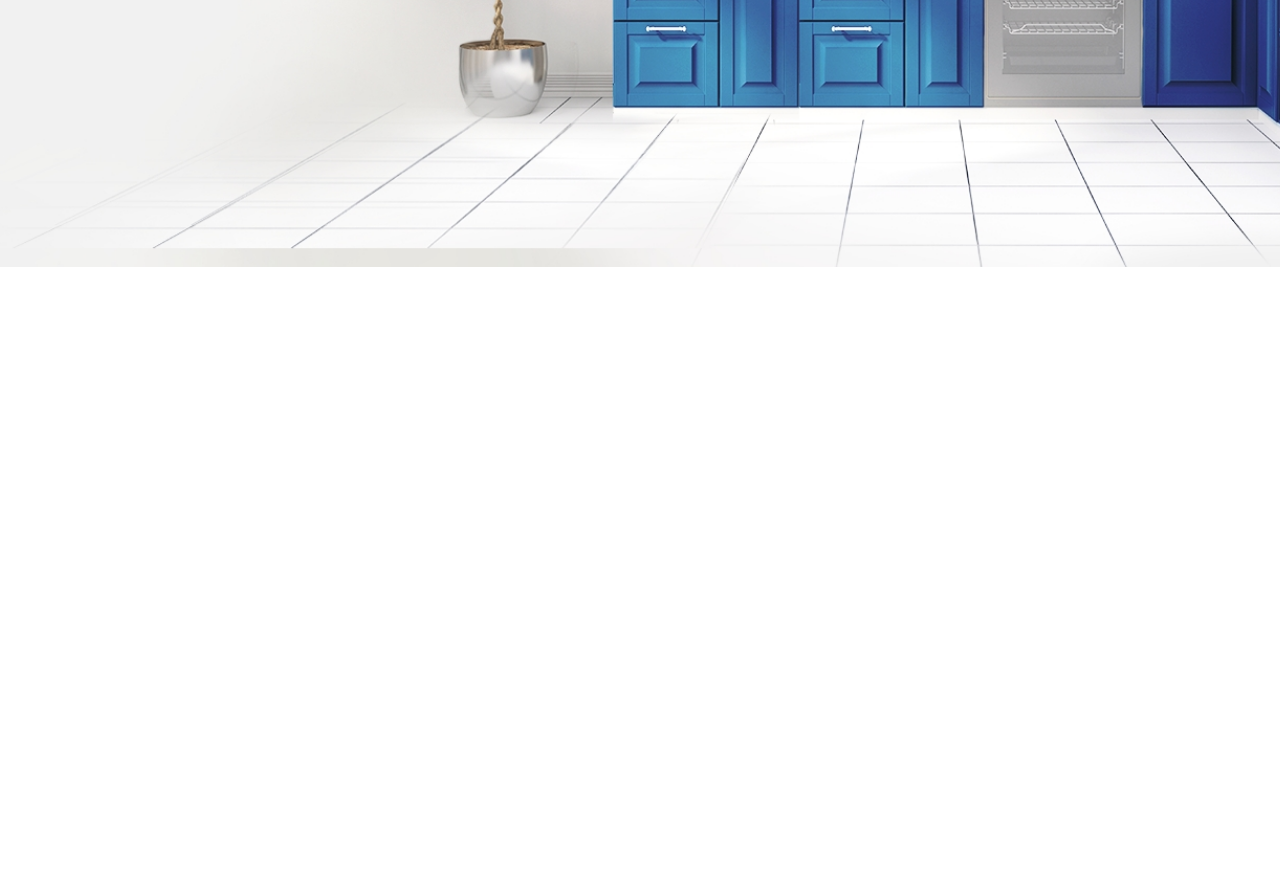
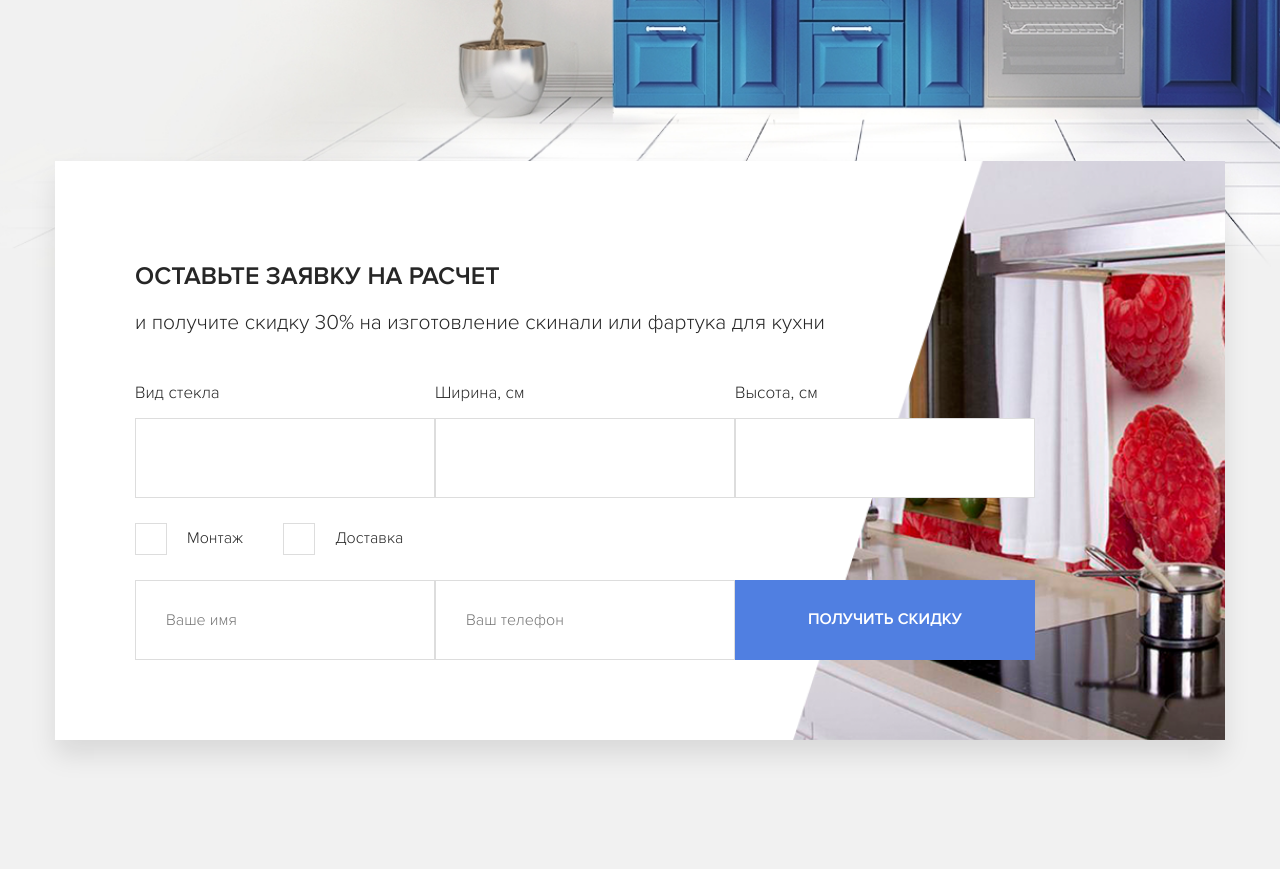
Before and after one commit to def9107/skinali, a plain HTML site: page index.html in a window 1280 px wide. Shown: the part 536-1405 px from the top of the page. Before the commit the page ends 803 px from the top, so only its background shows below. Drawn offline with Linux system fonts and the light colour scheme; a script that the page names is missing.

Commit message:
сверстан блок offer форма заказа

```diff
--- a/index.html
+++ b/index.html
@@ -64,6 +64,63 @@
   </header>
   <!-- /.header -->
 
+  <main>
+    <section class="offer bg-secondary">
+      <div class="container">
+        <div class="offer__block offer-block">
+          <h2 class="offer__title">
+            ОСТАВЬТЕ ЗАЯВКУ НА РАСЧЕТ
+          </h2>
+          <span class="offer__subtitle">
+            и получите скидку 30% на изготовление скинали или фартука для кухни
+          </span>
+          <form action="#" class="form offer__form">
+            <div class="form__row">
+              <div class="form__group">
+                <label for="" class="form__label">Вид стекла</label>
+                <input type="text" class="input form__input">
+              </div>
+              <div class="form__group">
+                <label for="" class="form__label">Ширина, см</label>
+                <input type="text" class="input form__input">
+              </div>
+              <div class="form__group">
+                <label for="" class="form__label">Высота, см</label>
+                <input type="text" class="input form__input">
+              </div>
+            </div>
+            <div class="form__row form__row-checkbox">
+              <div class="form__checkbox">
+                <input class="checkbox" type="checkbox" id="install">
+                <label class="checkbox-label" for="install">
+                  Монтаж
+                </label>
+              </div>
+              <div class="form__checkbox">
+                <input class="checkbox" type="checkbox" id="delivery">
+                <label class="checkbox-label" for="delivery">
+                  Доставка
+                </label>
+              </div>
+            </div>
+            <!-- /.form__row -->
+            <div class="form__row">
+              <div class="form__group">
+                <input type="text" class="input form__input" placeholder="Ваше имя">
+              </div>
+              <div class="form__group">
+                <input type="tel" class="input form__input" placeholder="Ваш телефон">
+              </div>
+              <div class="form__group">
+                <input type="submit" class="button form__button" value="получить скидку">
+              </div>
+            </div>
+          </form>
+        </div>
+      </div>
+    </section>
+  </main>
+
   <!--Подключение обратной связи-->
   <script type="text/javascript" src="https://spikmi.com/Widget?Id=1139"></script>
 </body>
--- a/sass/_colors.sass
+++ b/sass/_colors.sass
@@ -1,3 +1,4 @@
 $text-color: #262626
 $text-color-light: #7b7b79
 $primary: #507fe1
+$bg-secondary: #f1f1f1
--- /dev/null
+++ b/sass/blocks/_offer.sass
@@ -0,0 +1,65 @@
+.offer
+  padding: 129px 0
+  &-block
+    background: #fff url('../img/offer/offer-bg.png') no-repeat right center
+    background-size: contain
+    padding: 80px
+    margin-top: -235px
+    box-shadow: 0 15px 25px rgba(0, 0, 0, 0.1)
+  &__title
+    font-size: 25px
+    text-transform: uppercase
+    +bold
+    margin-bottom: 20px
+  &__subtitle
+    display: block
+    font-size: 21px
+    margin-bottom: 48px
+.form
+  &__row
+    display: flex
+    align-items: center
+    max-width: 900px
+    margin-bottom: 25px
+    &:last-child
+        margin-bottom: 0
+  &__label
+    display: block
+    font-size: 17px
+    margin-bottom: 15px
+  &__group
+    flex-basis: 33.33%
+  &__input
+    width: 100%
+    border: 1px solid #dddddd
+    border-right-width: 0
+    &:last-child
+      border-right-width: 1px
+  &__button
+    width: 100%
+    height: 80px
+@media (max-width: 1199px)
+  .offer
+    &-block
+      background-position: center right -120px
+@media (max-width: 768px)
+  .offer
+    &-block
+      background: none
+      background-color: #fff
+      padding: 40px
+      margin-top: -330px
+    &__title
+      font-size: 20px
+    &__subtitle
+      font-size: 18px
+  .form
+    &__row
+      flex-direction: column
+      &-checkbox
+          flex-direction: row
+    &__group
+      flex-basis: 100%
+      width: 100%
+    &__input
+      margin-bottom: 20px
--- a/sass/interface.sass
+++ b/sass/interface.sass
@@ -17,6 +17,29 @@ body
   background-color: $primary
   color: #ffffff
   +bold
+.bg-secondary
+  background: $bg-secondary
+.input
+  height: 80px
+  padding-left: 30px
+  border: 1px solid #dddddd
+input[type="checkbox"]
+  display: none
+  &:checked + label:before
+    background-color: $primary
+.checkbox
+  &-label
+    display: flex
+    align-items: center
+    margin-right: 40px
+    &:hover
+      cursor: pointer
+    &:before
+      content: ''
+      width: 30px
+      height: 30px
+      border: 1px solid #dddddd
+      margin-right: 20px
 @media (max-width: 576px)
   .button-o
       font-style: 10px
--- a/sass/style.sass
+++ b/sass/style.sass
@@ -11,3 +11,5 @@
 @import 'blocks/navbar'
 //Блок hero
 @import 'blocks/hero'
+//Блок offer
+@import 'blocks/offer'
```
Also changed, not shown: css/style.css, img/offer/offer-bg.png (added), 1 other file.
